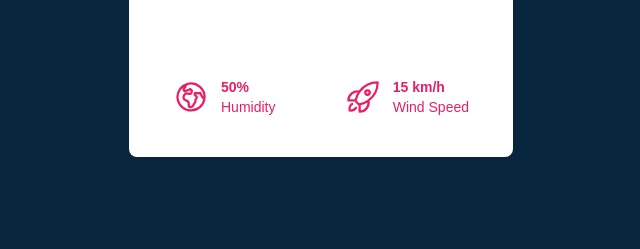
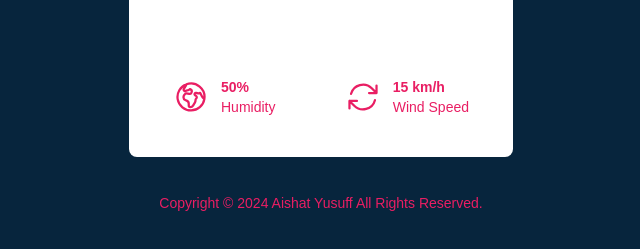
Before and after one commit to aishayusuff/weather-app, a website built with webpack: page src/index.html in a window 1280 px wide. Shown: the part 373-622 px from the top of the page, without its empty margins (319-959 px from the left). Built offline with nearby package versions, Linux system fonts and the light colour scheme; no server answers.

Commit message:
adds and styles footer

```diff
--- a/src/index.html
+++ b/src/index.html
@@ -10,7 +10,8 @@
 
     </head>
     <body class="bg-backdrop-blue">
-        <div class=" text-center w-full max-w-96 h-full max-h-fit rounded-lg text-font-pink mt-24 mb-0 mx-auto py-10 px-6  bg-white">
+        <main>
+            <div class=" text-center w-full max-w-96 h-full max-h-fit rounded-lg text-font-pink mt-24 mb-0 mx-auto py-10 px-6 bg-white">
                 <div class="flex justify-between items-center">
                      <input class="search border rounded-full border-font-pink focus:outline-none px-4 py-2 pr-20 text-sm" type="text" placeholder="Enter city name">
                      <svg xmlns="http://www.w3.org/2000/svg" fill="none" viewBox="0 0 24 24" stroke-width="1.5" stroke="currentColor" class="search-btn w-9 h-9 cursor-pointer">
@@ -37,8 +38,9 @@
 
                          <div class="flex items-center text-left">
                              <svg xmlns="http://www.w3.org/2000/svg" fill="none" viewBox="0 0 24 24" stroke-width="1.5" stroke="currentColor" class="w-9 h-9 mr-3">
-                                <path stroke-linecap="round" stroke-linejoin="round" d="M15.59 14.37a6 6 0 0 1-5.84 7.38v-4.8m5.84-2.58a14.98 14.98 0 0 0 6.16-12.12A14.98 14.98 0 0 0 9.631 8.41m5.96 5.96a14.926 14.926 0 0 1-5.841 2.58m-.119-8.54a6 6 0 0 0-7.381 5.84h4.8m2.581-5.84a14.927 14.927 0 0 0-2.58 5.84m2.699 2.7c-.103.021-.207.041-.311.06a15.09 15.09 0 0 1-2.448-2.448 14.9 14.9 0 0 1 .06-.312m-2.24 2.39a4.493 4.493 0 0 0-1.757 4.306 4.493 4.493 0 0 0 4.306-1.758M16.5 9a1.5 1.5 0 1 1-3 0 1.5 1.5 0 0 1 3 0Z" />
+                                 <path stroke-linecap="round" stroke-linejoin="round" d="M16.023 9.348h4.992v-.001M2.985 19.644v-4.992m0 0h4.992m-4.993 0 3.181 3.183a8.25 8.25 0 0 0 13.803-3.7M4.031 9.865a8.25 8.25 0 0 1 13.803-3.7l3.181 3.182m0-4.991v4.99" />
                              </svg>
+
                              <div>
                                  <p class="text-font-pink text-sm font-semibold transition duration-500 ease-in-out wind">15 km/h</p>
                                  <p class="text-sm">Wind Speed</p>
@@ -47,5 +49,10 @@
                      </div>
                 </div>
          </div>
+        </main>
+
+        <footer class="text-center mt-9">
+            <p class="text-font-pink text-sm">Copyright © 2024 <a href="https://github.com/aishayusuff" class="text-white">Aishat Yusuff</a> All Rights Reserved.</p>
+        </footer>
     </body>
 </html>
```
Lines whose indentation alone changed are shown as unchanged.
